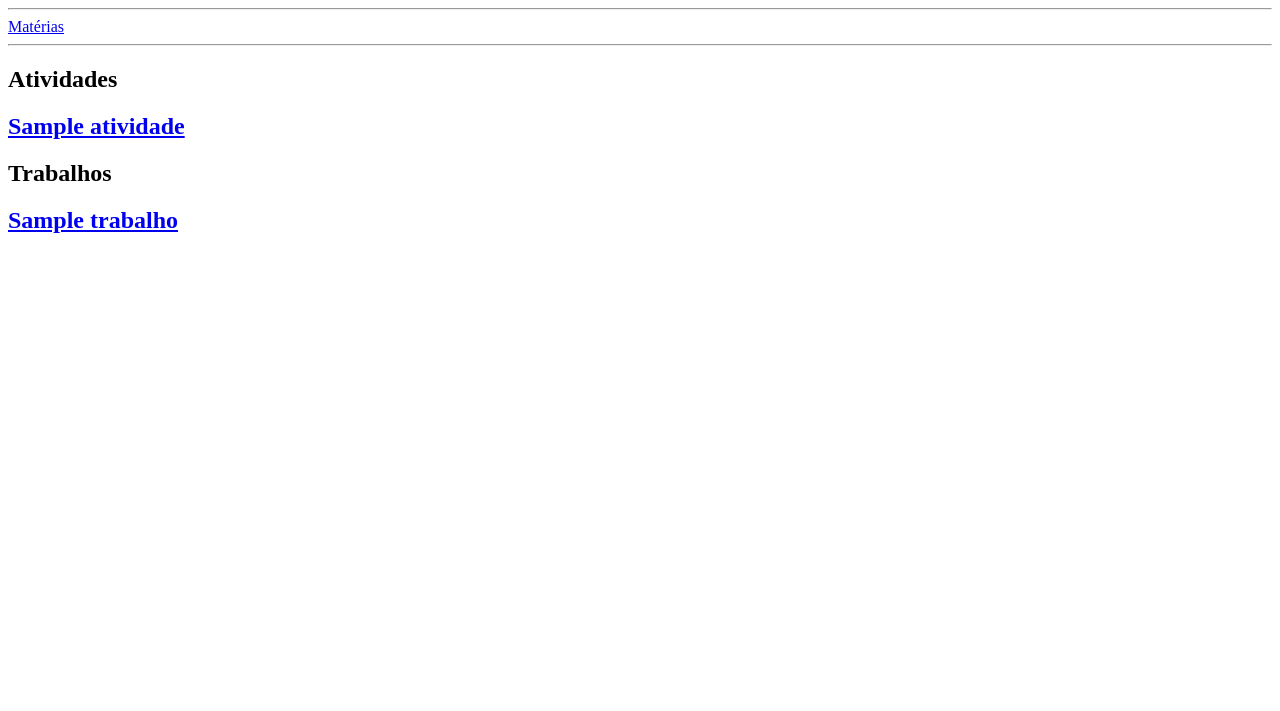
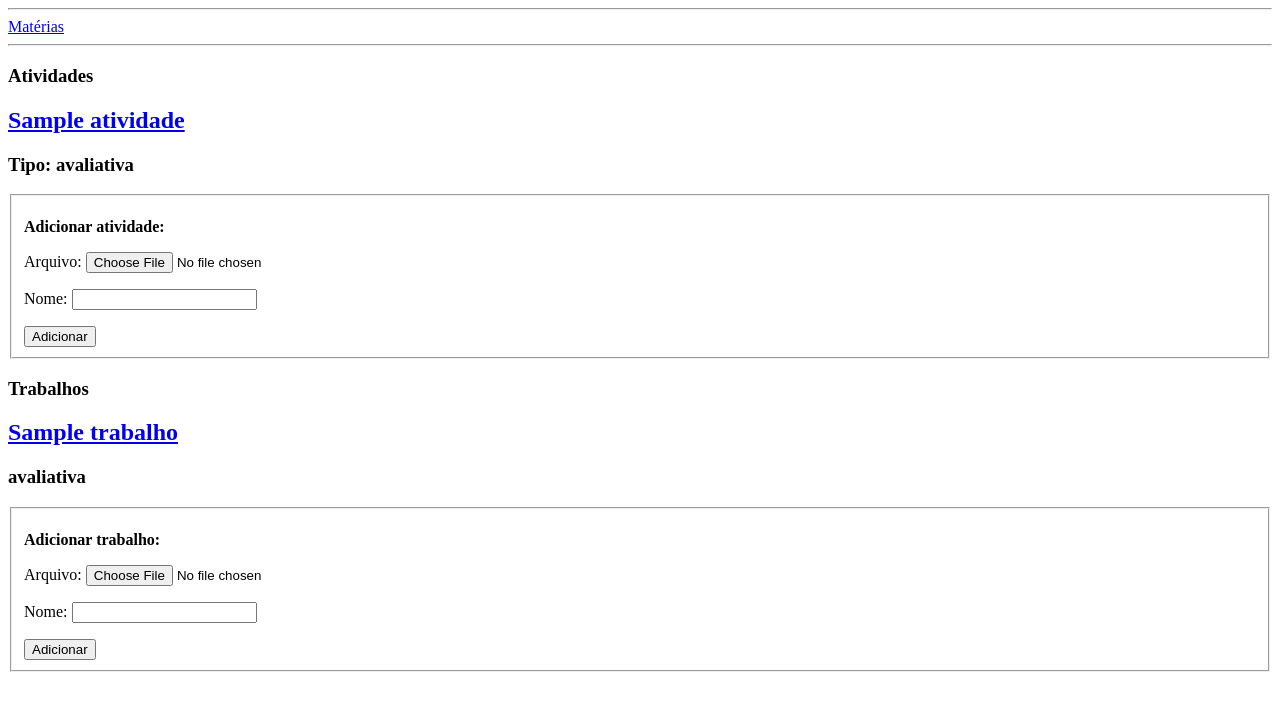
Before and after one commit to Nolramt/Armazenamento-de-atividades, a Django app: template app/templates/atividades_trabalhos.html in a window 1280 px wide. Shown: the top 711 px of the page. Run offline with Django 5.2, Linux system fonts and the light colour scheme; the template is opened without the code that fills it: values that come from a table or form of the project are taken from there, others are empty; tables that the repository leaves empty hold one stand-in row (values such as "Sample post").

Commit message:
fix: Corrige navegação de volta para as listas de materias, mudando o id_materia para id_periodo que filtra as materias feat: Criando forms para adicionar atividades e trabalhos

```diff
--- a/app/templates/atividades_trabalhos.html
+++ b/app/templates/atividades_trabalhos.html
@@ -9,26 +9,58 @@
     <hr>
     <header>
         <nav>
-            <a href="{% url 'lista_materias' id=id_materia %}">Matérias</a>
+            <a href="{% url 'lista_materias' id=id_periodo %}">Matérias</a>
         </nav>
     </header>
     <hr>
     <main>
         <section>
+            <article>
                 <h1>Atividades</h1>
                 {% for atividade in atividades %}
                     <a href="{% url 'detalhes_atividade' atividade.ID_atividade %}">
                         <h2>{{atividade.nome}}</h2>
                     </a>
+                    <h3>Tipo: {{atividade.tipo}} </h3>
                 {% endfor %}
+            </article>
+            <article>
+                <form method="post">
+                    {% csrf_token %}
+                    <input type="hidden" name="tipo_form" value="atividade">
+
+                    <fieldset>
+                        <p><strong>Adicionar atividade:</strong></p>
+                        {{atividade_form.as_p}}
+
+                        <button type="submit">Adicionar</button>
+                    </fieldset>
+                </form>
+            </article>
         </section>
         <section>
+            <article>
                 <h1>Trabalhos</h1>
                 {% for trabalho in trabalhos %}
                     <a href="{% url 'detalhes_trabalho' trabalho.ID_trabalho %}">
                         <h2>{{trabalho.nome}}</h2>
                     </a>
+                    <h3>{{trabalho.tipo}}</h3>
                 {% endfor %}
+            </article>
+            <article>
+                <form method="post">
+                    {% csrf_token %}
+                    <input type="hidden" name="tipo_form" value="trabalho">
+
+                    <fieldset>
+                        <p><strong>Adicionar trabalho:</strong></p>
+                        {{trabalho_form.as_p}}
+
+                        <button type="submit">Adicionar</button>
+                    </fieldset>
+                </form>
+            </article>
         </section>
     </main>
 </body>
```
Lines whose indentation alone changed are shown as unchanged.
